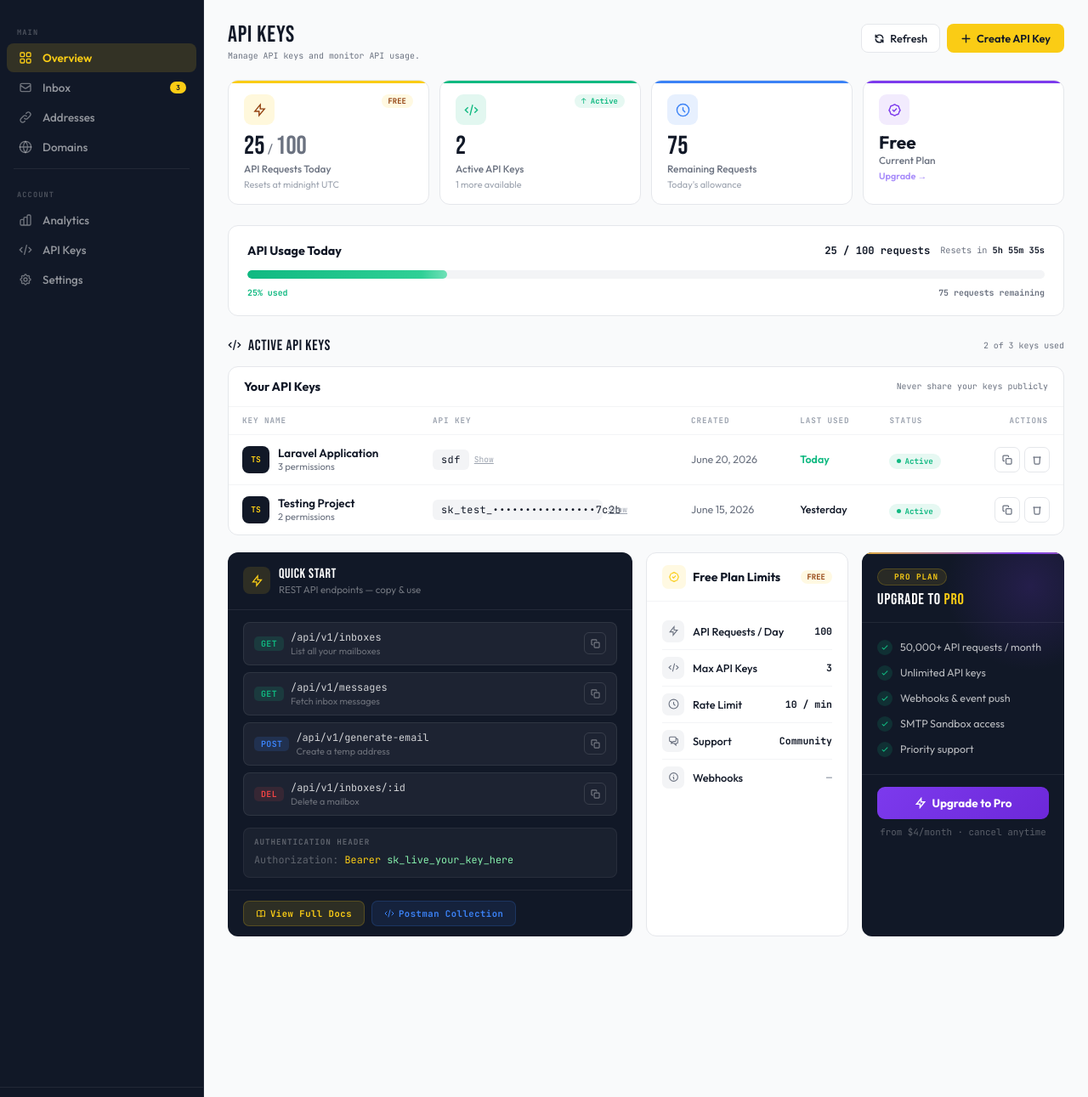
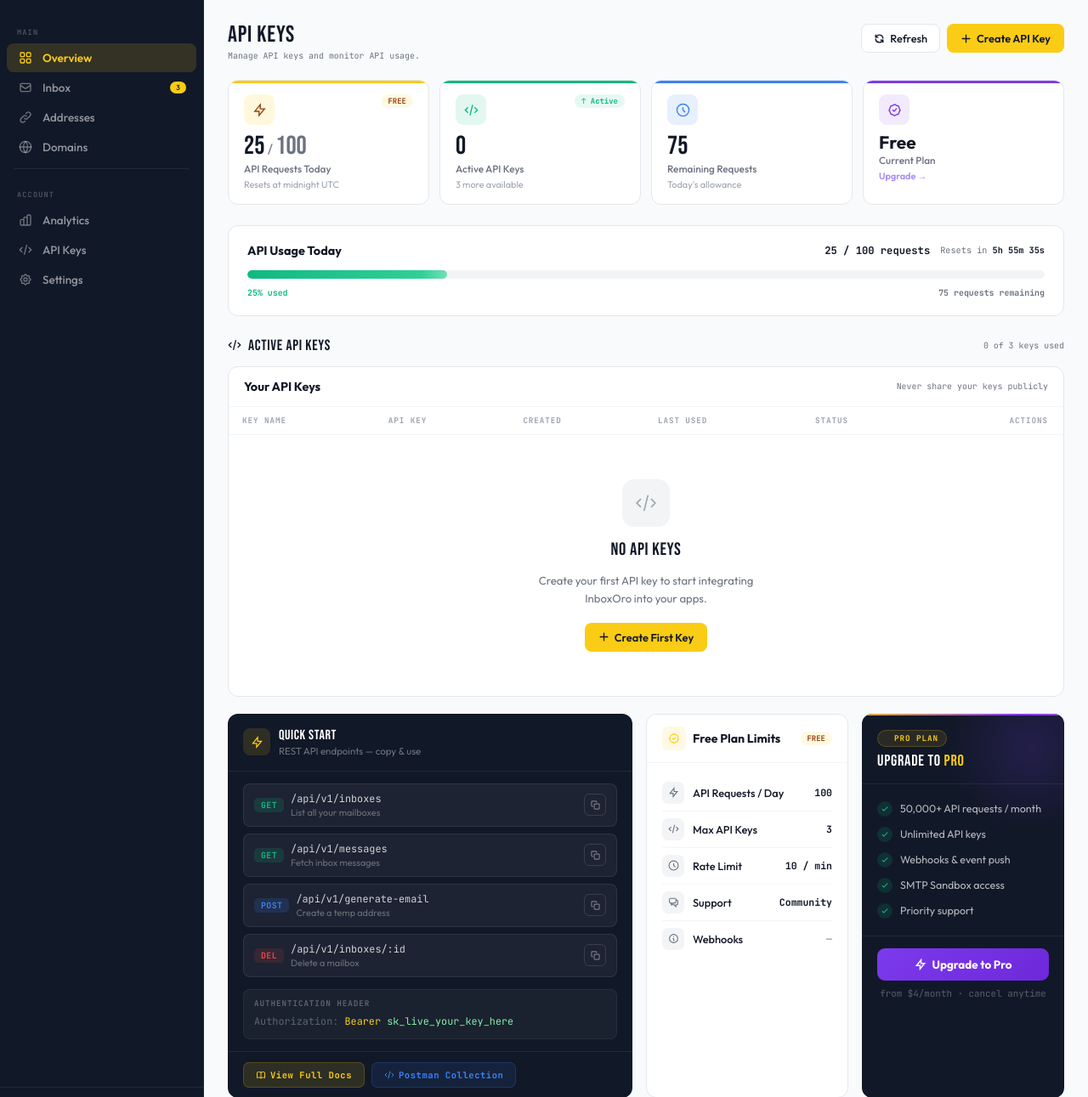
Before and after one commit to sounakm177/GONESH, a Laravel app: template resources/views/dashboard/api.blade.php in a window 1280 px wide. Shown: the part 56-1347 px from the top of the page at 85% size. Run offline with Laravel 12, Linux system fonts and the light colour scheme; the template is opened without the code that fills it, so the values that code supplies are empty.

Commit message:
fix: issue

```diff
--- a/resources/views/dashboard/api.blade.php
+++ b/resources/views/dashboard/api.blade.php
@@ -1934,20 +1934,20 @@
 ];
 
 let API_KEYS = [
-  {
-    id:1, name:'Laravel Application', prefix:'sdf',
-    masked:'sdf',
-    full:'dslfksda',
-    created:'June 20, 2026', last_used:'Today', status:'active',
-    perms:['read_inboxes','read_messages','generate_emails'],
-  },
-  {
-    id:2, name:'Testing Project', prefix:'sk_test',
-    masked:'sk_test_••••••••••••••••7c2b',
-    full:'sk_test_7c2b8d3e4f5a6b7c8d9e0f1a2b3c4d5e',
-    created:'June 15, 2026', last_used:'Yesterday', status:'active',
-    perms:['read_inboxes','read_messages'],
-  },
+//   {
+//     id:1, name:'Laravel Application', prefix:'sdf',
+//     masked:'sdf',
+//     full:'dslfksda',
+//     created:'June 20, 2026', last_used:'Today', status:'active',
+//     perms:['read_inboxes','read_messages','generate_emails'],
+//   },
+//   {
+//     id:2, name:'Testing Project', prefix:'sk_test',
+//     masked:'sk_test_••••••••••••••••7c2b',
+//     full:'sk_test_7c2b8d3e4f5a6b7c8d9e0f1a2b3c4d5e',
+//     created:'June 15, 2026', last_used:'Yesterday', status:'active',
+//     perms:['read_inboxes','read_messages'],
+//   },
 ];
 let nextKeyId    = 3;
 let deletingId   = null;
```
